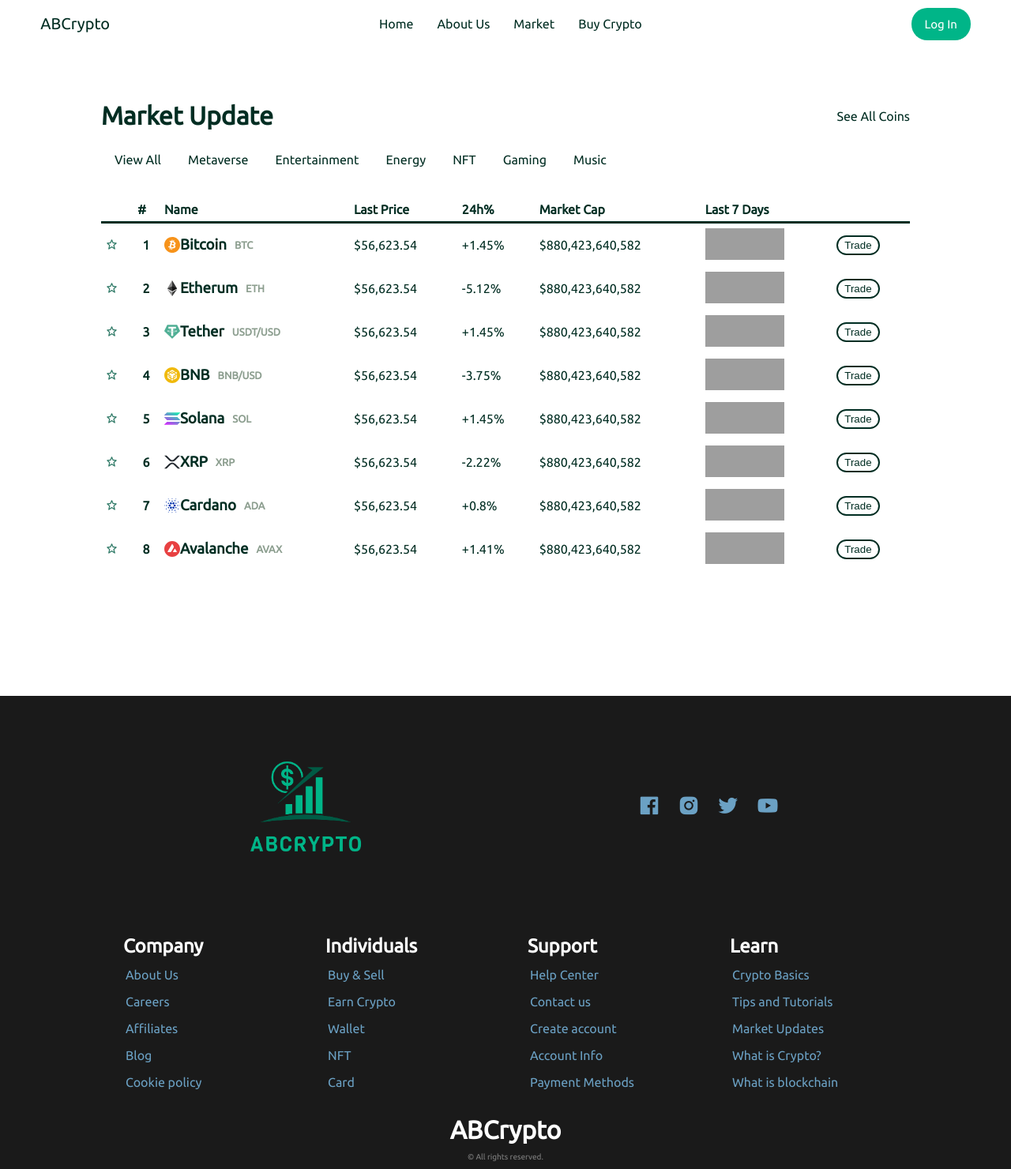
After one commit to BlendiGjoni/WEB-Projekt---ABCrypto, a PHP site: page /market.html in a window 1280 px wide. The commit adds this page. Shown: the whole page at 79% size. Run offline with PHP 8.4, Linux system fonts and the light colour scheme; grey boxes are pictures that could not be loaded.

Commit message:
Krijimi i faqes se Market

```diff
--- /dev/null
+++ b/market.html
@@ -0,0 +1,194 @@
+<!DOCTYPE html>
+<html lang="en">
+
+<head>
+    <meta charset="UTF-8">
+    <meta name="viewport" content="width=device-width, initial-scale=1.0">
+    <link rel="stylesheet" href="style.css">
+    <link rel="preconnect" href="https://fonts.googleapis.com">
+    <link rel="preconnect" href="https://fonts.gstatic.com" crossorigin>
+    <link rel="stylesheet" href="https://unpkg.com/boxicons@latest/css/boxicons.min.css">
+    <link href="https://fonts.googleapis.com/css2?family=Ubuntu&display=swap" rel="stylesheet">
+    <link rel="shortcut icon" type="image/png" href="assets/ABCRYPTO Logo - Original - 5000x5000.png">
+    <title>ABCrypto</title>
+</head>
+
+<body>
+    <header>
+        <nav>
+            <a href="#" class="navlogo">ABCrypto</a>
+            <div class="bx bx-menu" id="menu-icon"></div>
+            <ul>
+                <li><a href="index.html">Home</a></li>
+                <li><a href="#">About Us</a></li>
+                <li><a href="#" id="current">Market</a></li>
+                <li><a href="#">Buy Crypto</a></li>
+            </ul>
+            <a target="_blank" href="login.html" class="loginbtn">Log In</a>
+        </nav>
+    </header>
+    <div class="marketmain">
+        <div class="title-wrap">
+            <h1>Market Update</h1>
+            <a href="#" class="btn-link">See All Coins</a>
+        </div>
+        <ul class="marketlinks">
+            <li><a href="#">View All</a></li>
+            <li><a href="#">Metaverse</a></li>
+            <li><a href="#">Entertainment</a></li>
+            <li><a href="#">Energy</a></li>
+            <li><a href="#">NFT</a></li>
+            <li><a href="#">Gaming</a></li>
+            <li><a href="#">Music</a></li>
+        </ul>
+        <table class="market-table">
+            <thead class="table-head">
+                <tr class="table-row table-title">
+                    <th class="table-heading"></th>
+                    <th class="table-heading">#</th>
+                    <th class="table-heading">Name</th>
+                    <th class="table-heading">Last Price</th>
+                    <th class="table-heading">24h%</th>
+                    <th class="table-heading">Market Cap</th>
+                    <th class="table-heading">Last 7 Days</th>
+                    <th class="table-heading"></th>
+                </tr>
+            </thead>
+            <tbody class="table-body">
+                <tr class="table row">
+                    <td class="table-data"><button class="add-to-fav"><i class='bx bx-star'></i></button></td>
+                    <th class="table-data rank">1</th>
+                    <td class="table-data"><div class="wrapper"><img src="assets/bitcoin-btc-logo.svg" width="20px" height="20px" alt="Bitcoin Logo"><h3><a href="#" class="coin-name">Bitcoin <span>BTC</span></a></div></td>
+                    <td class="table-data last-price">$56,623.54</td>
+                    <td class="table-data last-update green">+1.45%</td>
+                    <td class="table-data market-cap">$880,423,640,582</td>
+                    <td class="table-data"><img src="assets/chart-1.svg" width="100px" height="40px" alt="profit chart"></td>
+                    <td class="table-data"><button class="btn-trade">Trade</button></td>
+                </tr>
+                <tr class="table row">
+                    <td class="table-data"><button class="add-to-fav"><i class='bx bx-star'></i></button></td>
+                    <th class="table-data rank">2</th>
+                    <td class="table-data"><div class="wrapper"><img src="assets/ethereum-eth-logo.svg" width="20px" height="20px" alt="Etherum Logo"><h3><a href="#" class="coin-name">Etherum <span>ETH</span></a></div></td>
+                    <td class="table-data last-price">$56,623.54</td>
+                    <td class="table-data last-update red">-5.12%</td>
+                    <td class="table-data market-cap">$880,423,640,582</td>
+                    <td class="table-data"><img src="assets/chart-2.svg" width="100px" height="40px" alt="profit chart"></td>
+                    <td class="table-data"><button class="btn-trade">Trade</button></td>
+                </tr>
+                <tr class="table row">
+                    <td class="table-data"><button class="add-to-fav"><i class='bx bx-star'></i></button></td>
+                    <th class="table-data rank">3</th>
+                    <td class="table-data"><div class="wrapper"><img src="assets/tether-usdt-logo.svg" width="20px" height="20px" alt="Tether Logo"><h3><a href="#" class="coin-name">Tether <span>USDT/USD</span></a></div></td>
+                    <td class="table-data last-price">$56,623.54</td>
+                    <td class="table-data last-update green">+1.45%</td>
+                    <td class="table-data market-cap">$880,423,640,582</td>
+                    <td class="table-data"><img src="assets/chart-1.svg" width="100px" height="40px" alt="profit chart"></td>
+                    <td class="table-data"><button class="btn-trade">Trade</button></td>
+                </tr>
+                <tr class="table row">
+                    <td class="table-data"><button class="add-to-fav"><i class='bx bx-star'></i></button></td>
+                    <th class="table-data rank">4</th>
+                    <td class="table-data"><div class="wrapper"><img src="assets/bnb-bnb-logo.svg" width="20px" height="20px" alt="BND Logo"><h3><a href="#" class="coin-name">BNB <span>BNB/USD</span></a></div></td>
+                    <td class="table-data last-price">$56,623.54</td>
+                    <td class="table-data last-update red">-3.75%</td>
+                    <td class="table-data market-cap">$880,423,640,582</td>
+                    <td class="table-data"><img src="assets/chart-2.svg" width="100px" height="40px" alt="profit chart"></td>
+                    <td class="table-data"><button class="btn-trade">Trade</button></td>
+                </tr>
+                <tr class="table row">
+                    <td class="table-data"><button class="add-to-fav"><i class='bx bx-star'></i></button></td>
+                    <th class="table-data rank">5</th>
+                    <td class="table-data"><div class="wrapper"><img src="assets/solana-sol-logo.svg" width="20px" height="20px" alt="Solana Logo"><h3><a href="#" class="coin-name">Solana <span>SOL</span></a></div></td>
+                    <td class="table-data last-price">$56,623.54</td>
+                    <td class="table-data last-update green">+1.45%</td>
+                    <td class="table-data market-cap">$880,423,640,582</td>
+                    <td class="table-data"><img src="assets/chart-1.svg" width="100px" height="40px" alt="profit chart"></td>
+                    <td class="table-data"><button class="btn-trade">Trade</button></td>
+                </tr>
+                <tr class="table row">
+                    <td class="table-data"><button class="add-to-fav"><i class='bx bx-star'></i></button></td>
+                    <th class="table-data rank">6</th>
+                    <td class="table-data"><div class="wrapper"><img src="assets/xrp-xrp-logo.svg" width="20px" height="20px" alt="XRP Logo"><h3><a href="#" class="coin-name">XRP <span>XRP</span></a></div></td>
+                    <td class="table-data last-price">$56,623.54</td>
+                    <td class="table-data last-update red">-2.22%</td>
+                    <td class="table-data market-cap">$880,423,640,582</td>
+                    <td class="table-data"><img src="assets/chart-2.svg" width="100px" height="40px" alt="profit chart"></td>
+                    <td class="table-data"><button class="btn-trade">Trade</button></td>
+                </tr>
+                <tr class="table row">
+                    <td class="table-data"><button class="add-to-fav"><i class='bx bx-star'></i></button></td>
+                    <th class="table-data rank">7</th>
+                    <td class="table-data"><div class="wrapper"><img src="assets/cardano-ada-logo.svg" width="20px" height="20px" alt="Cardano Logo"><h3><a href="#" class="coin-name">Cardano <span>ADA</span></a></h3></div></td>
+                    <td class="table-data last-price">$56,623.54</td>
+                    <td class="table-data last-update green">+0.8%</td>
+                    <td class="table-data market-cap">$880,423,640,582</td>
+                    <td class="table-data"><img src="assets/chart-1.svg" width="100px" height="40px" alt="profit chart"></td>
+                    <td class="table-data"><button class="btn-trade">Trade</button></td>
+                </tr>
+                <tr class="table row">
+                    <td class="table-data"><button class="add-to-fav"><i class='bx bx-star'></i></button></td>
+                    <th class="table-data rank">8</th>
+                    <td class="table-data"><div class="wrapper"><img src="assets/avalanche-avax-logo.svg" width="20px" height="20px" alt="Avalanche Logo"><h3><a href="#" class="coin-name">Avalanche <span>AVAX</span></a></h3></div></td>
+                    <td class="table-data last-price">$56,623.54</td>
+                    <td class="table-data last-update green">+1.41%</td>
+                    <td class="table-data market-cap">$880,423,640,582</td>
+                    <td class="table-data"><img src="assets/chart-1.svg" width="100px" height="40px" alt="profit chart"></td>
+                    <td class="table-data"><button class="btn-trade">Trade</button></td>
+                </tr>
+            </tbody>
+        </table>
+    </div>
+    <footer>
+        <div class="first-part-footer">
+            <div class="footer-logo"><img src="" alt="">
+                <img src="assets/ABCRYPTO Logo - Original - 5000x5000.png" alt="">
+            </div>
+            <div class="socials">
+                <ul>
+                    <li><a href=""><i class='bx bxl-facebook-square'></i></a></li>
+                    <li><a href=""><i class='bx bxl-instagram-alt'></i></a></li>
+                    <li><a href=""><i class='bx bxl-twitter'></i></a></li>
+                    <li><a href=""><i class='bx bxl-youtube'></i></a></li>
+                </ul>
+            </div>
+        </div>
+        <div class="second-part-footer">
+            <div class="company">
+                <p><strong>Company</strong></p>
+                <p><a href="">About Us</a></p>
+                <p><a href="">Careers</a></p>
+                <p><a href="">Affiliates</a></p>
+                <p><a href="">Blog</a></p>
+                <p><a href="">Cookie policy</a></p>
+            </div>
+            <div class="individuals">
+                <p><strong>Individuals</strong></p>
+                <p><a href="">Buy & Sell</a></p>
+                <p><a href="">Earn Crypto</a></p>
+                <p><a href="">Wallet</a></p>
+                <p><a href="">NFT</a></p>
+                <p><a href="">Card</a></p>
+            </div>
+            <div class="support">
+                <p><strong>Support</strong></p>
+                <p><a href="">Help Center</a></p>
+                <p><a href="">Contact us</a></p>
+                <p><a href="">Create account</a></p>
+                <p><a href="">Account Info</a></p>
+                <p><a href="">Payment Methods</a></p>
+            </div>
+            <div class="learn">
+                <p><strong>Learn</strong></p>
+                <p><a href="">Crypto Basics</a></p>
+                <p><a href="">Tips and Tutorials</a></p>
+                <p><a href="">Market Updates</a></p>
+                <p><a href="">What is Crypto?</a></p>
+                <p><a href="">What is blockchain</a></p>
+            </div>
+        </div>
+        <h1>ABCrypto</h1>
+        <p id="copyright">&copy; All rights reserved.</p>
+    </footer>
+    <script src="script.js"></script>
+</body>
+</html>
--- a/style.css
+++ b/style.css
@@ -8,8 +8,8 @@
 body{
     display: flex;
     flex-direction: column;
-    background: #1B2366;
-    color: #fff;
+    background: #fff;
+    color: #002D22;
     font-family: 'Ubuntu', sans-serif;
 }
 header{
@@ -18,6 +18,7 @@
 header nav{
     position: fixed;
     width: 100%;
+    height: 60px;
     top: 0;
     right: 0;
     z-index: 1000;
@@ -25,12 +26,12 @@
     align-items: center;
     justify-content: space-between;
     padding: 20px 7%;
-    background: #00011fa0;
+    background: #ffffff25;
     backdrop-filter: blur(20px);
     transform: all .5s ease;
 }
 header .navlogo{
-    color: #fff;
+    color: #002D22;
     font-size: 20px;
     cursor: pointer;
 }
@@ -39,17 +40,17 @@
 }
 header nav ul a{
     padding: 5px 15px;
-    color: #fff;
+    color: #002D22;
     transition: all .3s ease;
 }
 header nav ul a:hover{
-    color: #6BA1C4;
+    color: #00B588;
 }
 header .loginbtn{
     display: inline-block;
     padding: 10px 15px;
     color: #fff;
-    background: #6BA1C4;
+    background: #00B588;
     border-radius: 20px;
     font-size: 15px;
     border: 2px solid transparent;
@@ -421,6 +420,99 @@
         width: 100%;
     }
 }
+.marketmain{
+    margin: 10%;
+}
+.marketmain .title-wrap{
+    display: flex;
+    justify-content: space-between;
+    align-items: center;
+}
+.marketmain .btn-link{
+    position: relative;
+    min-width: max-content;
+}
+.marketmain .btn-link{
+    color: #002D22;
+    transition: all 0.3s ease;
+}
+.marketmain .btn-link:hover{
+    border-bottom: 2px solid #002D22;
+}
+.marketmain ul{
+    display: flex;
+    margin-top: 20px;
+}
+.marketmain ul li{
+    padding: 5px 10px;
+}
+.marketmain ul li a{
+    color: #002D22;
+    display: inline-block;
+    padding: 3px 7px;
+    border-radius: 20px;
+}
+.marketmain ul li a:hover{
+    background:#002D22;
+    color: #fff;
+}
+.market-table{
+    margin-top: 3%;
+    width: 100%;
+    border-collapse: collapse;
+}
+.table-heading,
+.table-data{
+    padding: 6px;
+}
+.table-heading{
+    text-align: left;
+}
+.market-table .table-row{
+    border-block-end: 3px solid #002D22;
+}
+.market-table .add-to-fav{
+    font-size: 15px;
+    background: transparent;
+    border: none;
+    cursor: pointer;
+    color: #2e7966;
+}
+.market-table .wrapper{
+    display: flex;
+    align-items: center;
+    min-width: max-content;
+}
+.market-table .coin-name{
+    display: flex;
+    align-items: center;
+    gap: 10px;
+    color: #002D22;
+    transition: all 0.3s ease;
+}
+.market-table .coin-name:hover{
+    color: #00B588;
+}
+.market-table .coin-name span{
+    color: #8c9e8f;
+    font-size: 13px;
+}
+.market-table .btn-trade{
+    background-color: #fff;
+    color: #002D22;
+    padding: 3px 8px;
+    border: 2px solid #002D22;
+    cursor: pointer;
+    border-radius: 20px;
+    transition: all 0.3s ease;
+}
+.market-table .btn-trade:hover{
+    background:#002D22;
+    color: #00B588;
+}
+.market-table .table-body .table-row:hover{
+    background-color: #00000080;
+}
 .product{
     position: relative;
     padding: 20px;
@@ -509,11 +601,14 @@
     justify-content: flex-end;
     align-items: center;
     height: fit-content;
-    margin-top: 50px;
     padding: 10px 10%;
     width: 100%;
     background-color: rgb(26, 26, 26);
     color: #fff;
+}
+footer .footer-logo img{
+    width: 200px;
+    cursor: pointer;
 }
 .first-part-footer{
     display: flex;
```
Also changed, not shown: other parts of style.css (+10 -12 lines), index.html (+8 -7 lines), assets/ABCRYPTO Logo - Original - 5000x5000.png (added), assets/avalanche-avax-logo.svg (added), assets/bnb-bnb-logo.svg (added), assets/cardano-ada-logo.svg (added), assets/chart-1.svg (added), assets/chart-2.svg (added), assets/solana-sol-logo.svg (added), 1 other file.
